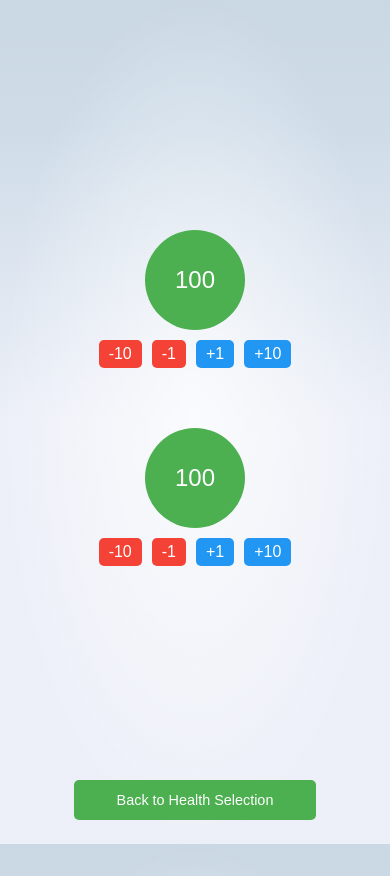
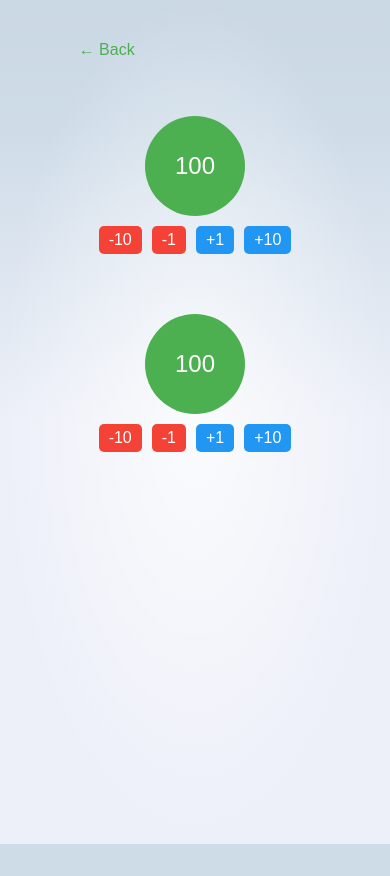
Before and after one commit to Domogo/realms-health-counter, a SvelteKit app: page / in a window 390 px wide. Both pictures are taken after a click on the button "Start Game". After the commit the page ends 844 px from the top, so only its background shows below. Built offline with nearby package versions, Linux system fonts and the light colour scheme.

Commit message:
counters

```diff
--- a/src/routes/+page.svelte
+++ b/src/routes/+page.svelte
@@ -26,15 +26,15 @@
   {#if !gameStarted}
     <div class="content">
       <HealthSelector on:healthChange={handleHealthChange} />
-      <button on:click={startGame}>Start Game</button>
+      <button class="start-button" on:click={startGame}>Start Game</button>
     </div>
   {:else}
-    <div class="content">
+    <button class="back-button" on:click={goBack}>← Back</button>
+    <div class="content game-content">
       <div class="counters">
         <Counter initialValue={startingHealth} />
         <Counter initialValue={startingHealth} />
       </div>
-      <button on:click={goBack}>Back to Health Selection</button>
     </div>
   {/if}
 </div>
@@ -44,29 +44,33 @@
     margin: 0;
     padding: 0;
     height: 100%;
+    overflow: hidden;
   }
 
   .container {
     display: flex;
     flex-direction: column;
-    min-height: 100vh;
+    height: 100vh;
     max-width: 800px;
     margin: 0 auto;
     padding: 20px;
     box-sizing: border-box;
+    position: relative;
   }
 
   .content {
     flex: 1;
     display: flex;
     flex-direction: column;
-    justify-content: space-between;
+    justify-content: center;
+    align-items: center;
+    gap: 20px;
+    overflow: auto;
   }
 
-  h1 {
-    text-align: center;
-    font-size: 2rem;
-    margin-bottom: 20px;
+  .game-content {
+    justify-content: flex-start;
+    padding-top: 60px;
   }
 
   .counters {
@@ -74,17 +78,18 @@
     justify-content: center;
     flex-wrap: wrap;
     gap: 20px;
-    flex: 1;
-    align-items: center;
+    width: 100%;
+    max-height: calc(100vh - 100px);
+    overflow: auto;
   }
 
-  button {
+  .start-button {
     display: block;
     width: 100%;
     max-width: 300px;
     margin: 20px auto;
     padding: 15px 20px;
-    font-size: 1rem;
+    font-size: 1.2rem;
     cursor: pointer;
     background-color: #4caf50;
     color: white;
@@ -93,22 +98,57 @@
     transition: background-color 0.3s;
   }
 
-  button:hover {
+  .start-button:hover {
     background-color: #45a049;
   }
 
+  .back-button {
+    position: absolute;
+    top: 20px;
+    left: 20px;
+    background: none;
+    border: none;
+    color: #4caf50;
+    font-size: 1rem;
+    cursor: pointer;
+    padding: 5px;
+    transition: color 0.3s;
+    z-index: 10;
+  }
+
+  .back-button:hover {
+    color: #45a049;
+    text-decoration: underline;
+  }
+
+  :global(.health-selector) {
+    display: flex;
+    flex-direction: column;
+    gap: 15px;
+    width: 100%;
+    max-width: 300px;
+  }
+
+  :global(.health-selector button) {
+    font-size: 1.5rem;
+    padding: 20px;
+    margin: 0;
+  }
+
   @media (max-width: 600px) {
-    h1 {
-      font-size: 1.5rem;
+    .counters {
+      flex-direction: column;
+      align-items: center;
     }
 
-    .counters {
-      flex-direction: column;
+    .start-button {
+      font-size: 1rem;
+      padding: 15px;
     }
 
-    button {
-      font-size: 0.9rem;
-      padding: 12px 15px;
+    :global(.health-selector button) {
+      font-size: 1.2rem;
+      padding: 15px;
     }
   }
 </style>
```
